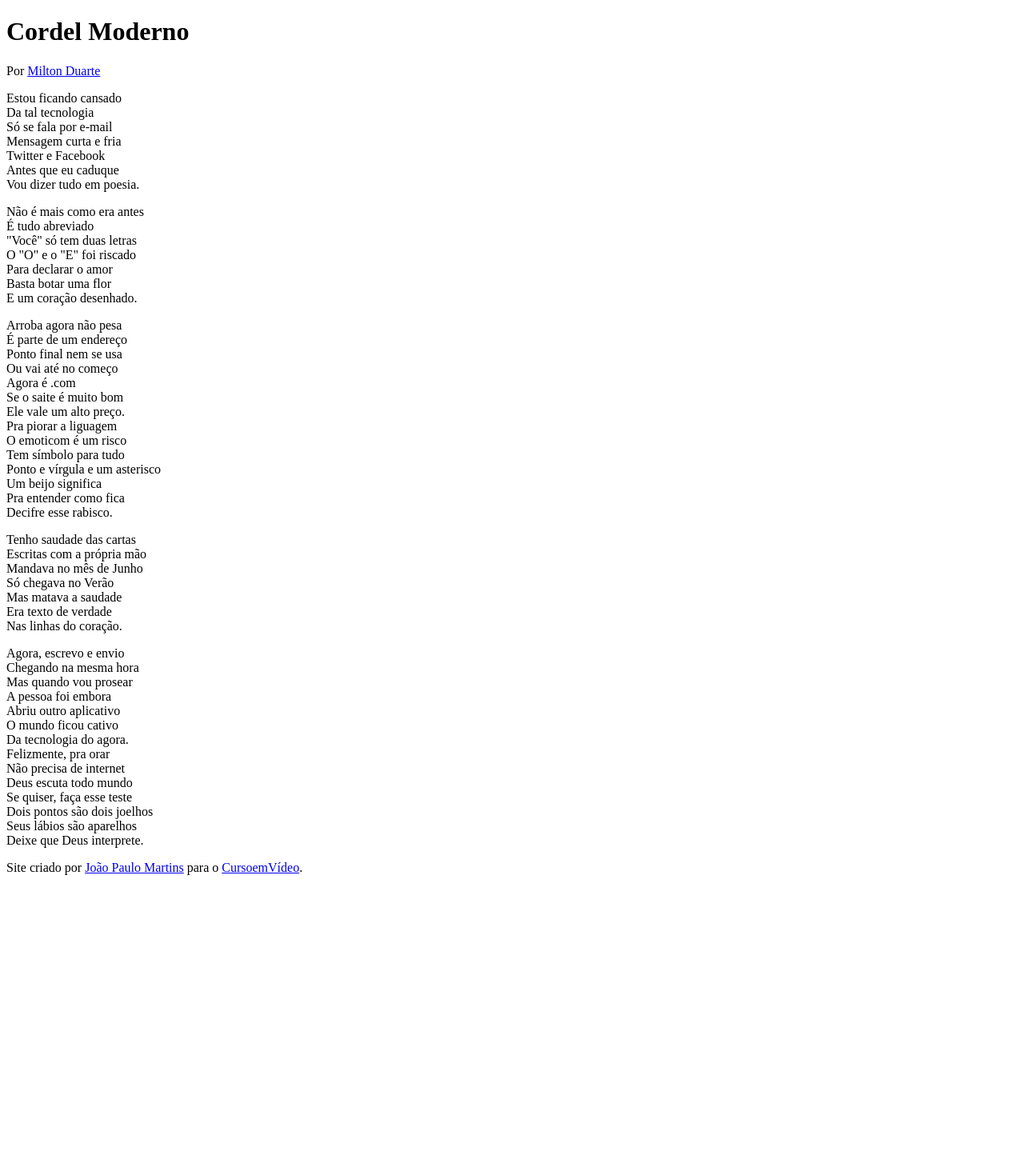
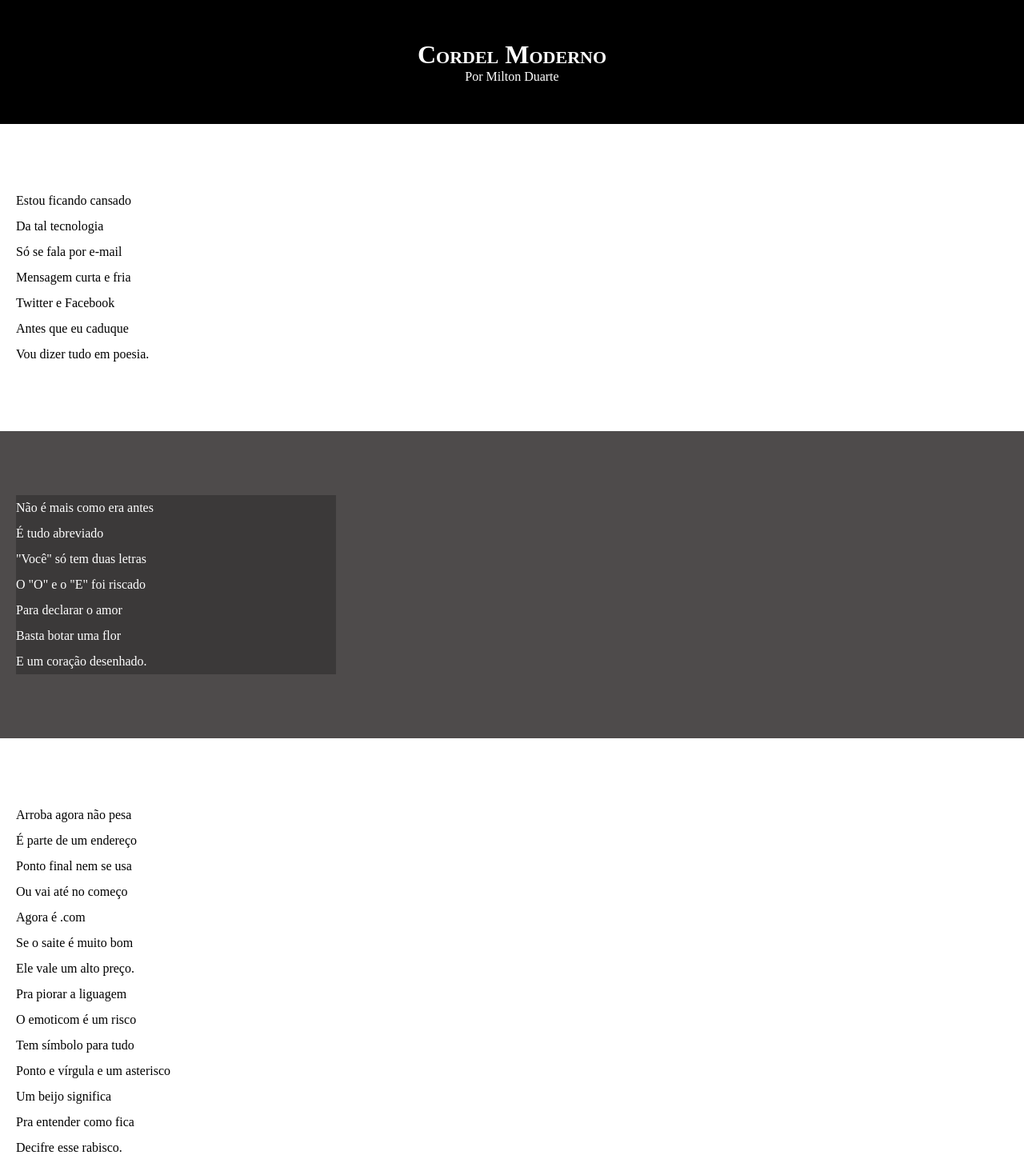
Before and after one commit to joaopaulomartinsdesouza/html-css, a plain HTML site: page Exercícios/desafios/d012-m3/index.html in a window 1280 px wide. Shown: the top 1454 px of the page at 80% size. Before the commit the page ends 1110 px from the top, so only its background shows below. Drawn offline with Linux system fonts and the light colour scheme.

Commit message:
Atualização dos estilos do projeto cordel

```diff
--- a/Exercícios/desafios/d012-m3/index.html
+++ b/Exercícios/desafios/d012-m3/index.html
@@ -4,6 +4,7 @@
     <meta charset="UTF-8">
     <meta name="viewport" content="width=device-width, initial-scale=1.0">
     <title>Cordel Moderno</title>
+    <link rel="stylesheet" href="style.css">
 </head>
 <body>
     <header>
@@ -11,7 +12,7 @@
         <p>Por <a href="https://www.recantodasletras.com.br/poesias/3186743" target="_blank">Milton Duarte</a></p>
     </header>
 
-        <section>
+        <section class="fundo-branco">
             <p>
                 Estou ficando cansado <br>
                 Da tal tecnologia <br>
@@ -25,7 +26,7 @@
 
 
 
-        <section>
+        <section class="fundo-imagem">
             <p>
                 Não é mais como era antes <br>
                 É tudo abreviado <br>
@@ -39,7 +40,7 @@
 
 
 
-        <section>
+        <section class="fundo-branco">
             <p>
                 Arroba agora não pesa <br>
                 É parte de um endereço <br>
@@ -61,7 +62,7 @@
 
 
 
-        <section>
+        <section class="fundo-imagem">
             <p>
                 Tenho saudade das cartas <br>
                 Escritas com a própria mão <br>
@@ -75,7 +76,7 @@
 
 
 
-        <section>
+        <section class="fundo-branco">
             <p>
                 Agora, escrevo e envio <br>
                 Chegando na mesma hora <br>
@@ -95,7 +96,7 @@
             </p>
         </section>
         <footer>
-            <p>Site criado por <a href="https://www.github.com/joaopaulomartinsdesouza" target="_blank">João Paulo Martins</a> para o <a href="https://www.cursoemvideo.com" target="_blank">CursoemVídeo</a>.</p>
+            <p>Site criado por <a href="https://www.github.com/joaopaulomartinsdesouza" target="_blank"><strong>João Paulo Martins</strong></a> para o <a href="https://www.cursoemvideo.com" target="_blank"><strong>CursoemVídeo</strong></a>.</p>
         </footer>
 </body>
 </html>
--- /dev/null
+++ b/Exercícios/desafios/d012-m3/style.css
@@ -0,0 +1,73 @@
+@charset "UTF-8";
+
+*{
+    padding: 0px;
+    margin: 0px;
+}
+
+html, body {
+    min-width: 100vh;
+    background-color: darkgray;
+}
+
+header {
+    background-color: black;
+    color: white;
+    text-align: center;
+}
+
+header > h1 {
+    padding-top: 50px;
+    font-variant: small-caps;
+}
+
+header > p > a {
+    color: white;
+    text-decoration: none;
+}
+
+header > p > a:hover {
+    text-decoration: underline;
+}
+
+header > p {
+    padding-bottom: 50px;
+}
+
+section {
+    padding-top: 10vh;
+    padding-bottom: 10vh;
+    line-height: 2em;
+    padding-left: 20px;
+}
+
+section.fundo-branco {
+    background-color: white;
+}
+
+section.fundo-imagem {
+
+    background-color: rgb(78, 75, 75);
+    color: white;
+}
+
+section.fundo-imagem > p {
+    background-color: rgba(0, 0, 0, 0.24);
+    width: 400px;
+
+}
+footer > p {
+    background-color: black;
+    color: white;
+    text-align: center;
+    padding: 10px;
+}
+
+footer > p > a {
+    text-decoration: none;
+    color: white;
+}
+
+footer > p > a:hover {
+    text-decoration: underline;
+}
```
